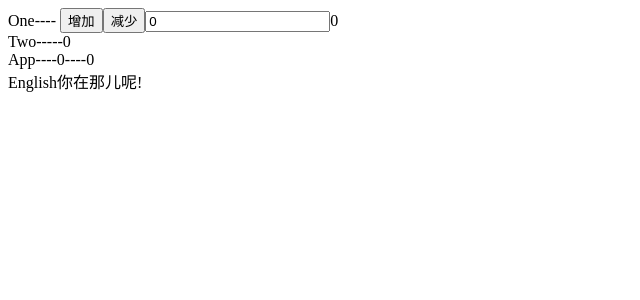
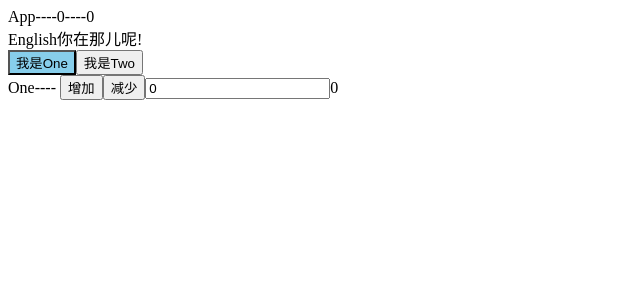
Before and after one commit to qiqijojo/vue-project, a Vue app: page /#/one in a window 1280 px wide. Shown: the top 300 px of the page, without its empty margins (0-640 px from the left). Built offline with nearby package versions, Linux system fonts and the light colour scheme.

Commit message:
vue-router: <router-link>

```diff
--- a/src/App.vue
+++ b/src/App.vue
@@ -1,15 +1,19 @@
 <template>
   <div id="app">
-    <One @changeOne="changeNum" />
-    <Two :numTwo="num" />
+    <!-- <One @changeOne="changeNum" />
+    <Two :numTwo="num" /> -->
     App----{{num}}----{{$store.state.name}}
 
     <div>{{format}}</div>
+
+    <router-link to='/one' tag='button'>我是One</router-link>
+    <router-link to='/Two' tag='button'>我是Two</router-link>
+    <router-view />
   </div>
 </template>
 <script>
-import One from './components/One'
-import Two from './components/Two'
+// import One from './components/One'
+// import Two from './components/Two'
 
 export default {
   name: 'App',
@@ -32,12 +36,18 @@ export default {
     }
   },
   components: {
-    One,
-    Two
+    // One,
+    // Two
   }
 }
 </script>
 
 <style lang="scss">
+.my-active {
+  background: skyblue;
+}
+// .router-link-active {
+//   background: #f00;
+// }
 
 </style>
--- a/src/components/Two.vue
+++ b/src/components/Two.vue
@@ -17,7 +17,9 @@ export default {
 }
 </script>
 <style lang="scss" scoped>
-p{
+div{
+  width: 100px;
+  height: 100px;
   background: #ee0;
 }
 
--- a/src/router/index.js
+++ b/src/router/index.js
@@ -32,10 +32,12 @@ import Two from '../components/Two'
 Vue.use(VueRouter)
 
 const routes = [
+  { path: '/', redirect: '/one' },
   { path: '/one', component: One },
   { path: '/two', component: Two }
 ]
 const router = new VueRouter({
+  linkActiveClass: 'my-active',
   routes // (缩写) 相当于 routes: routes
 })
 
```
